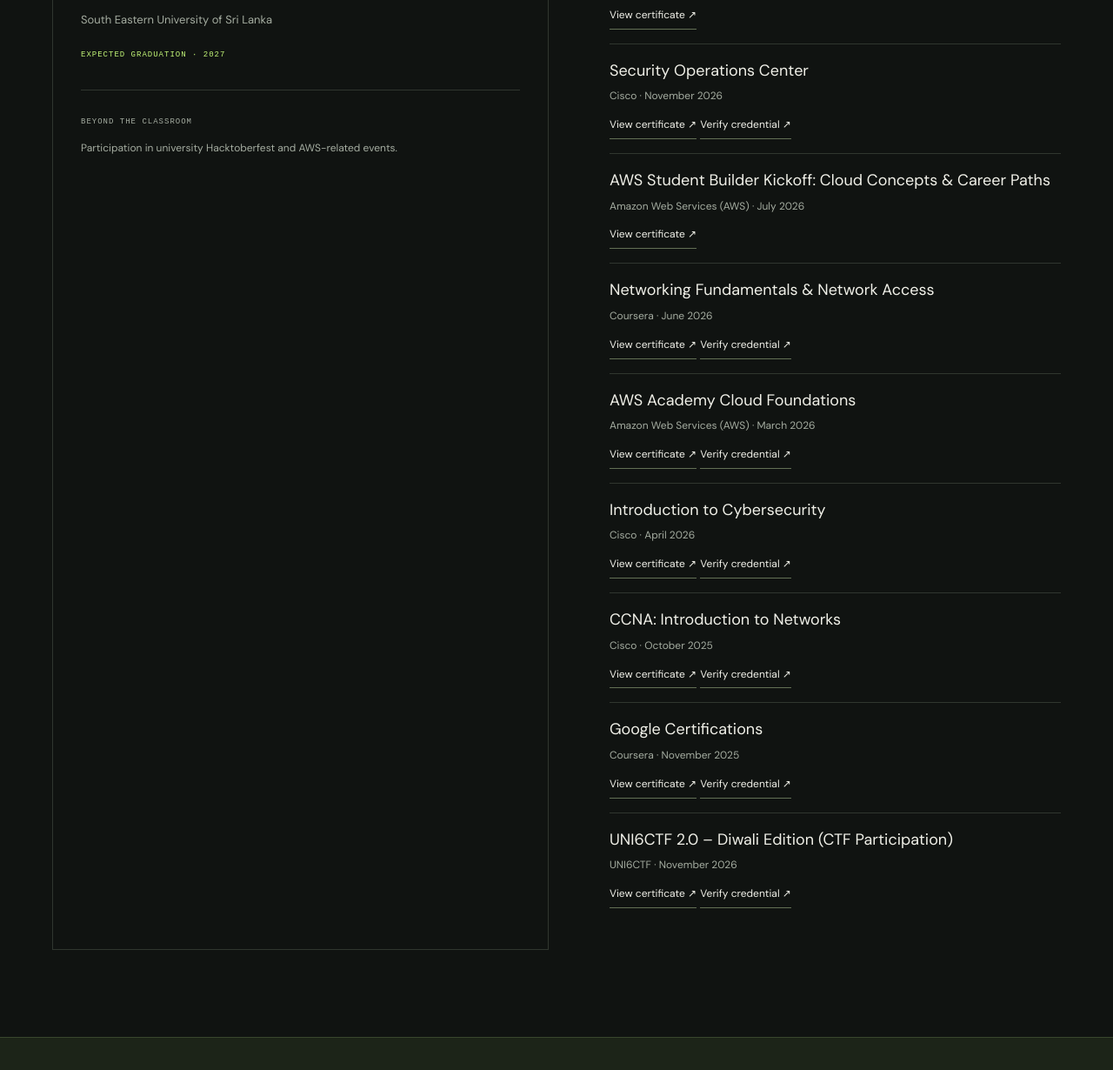
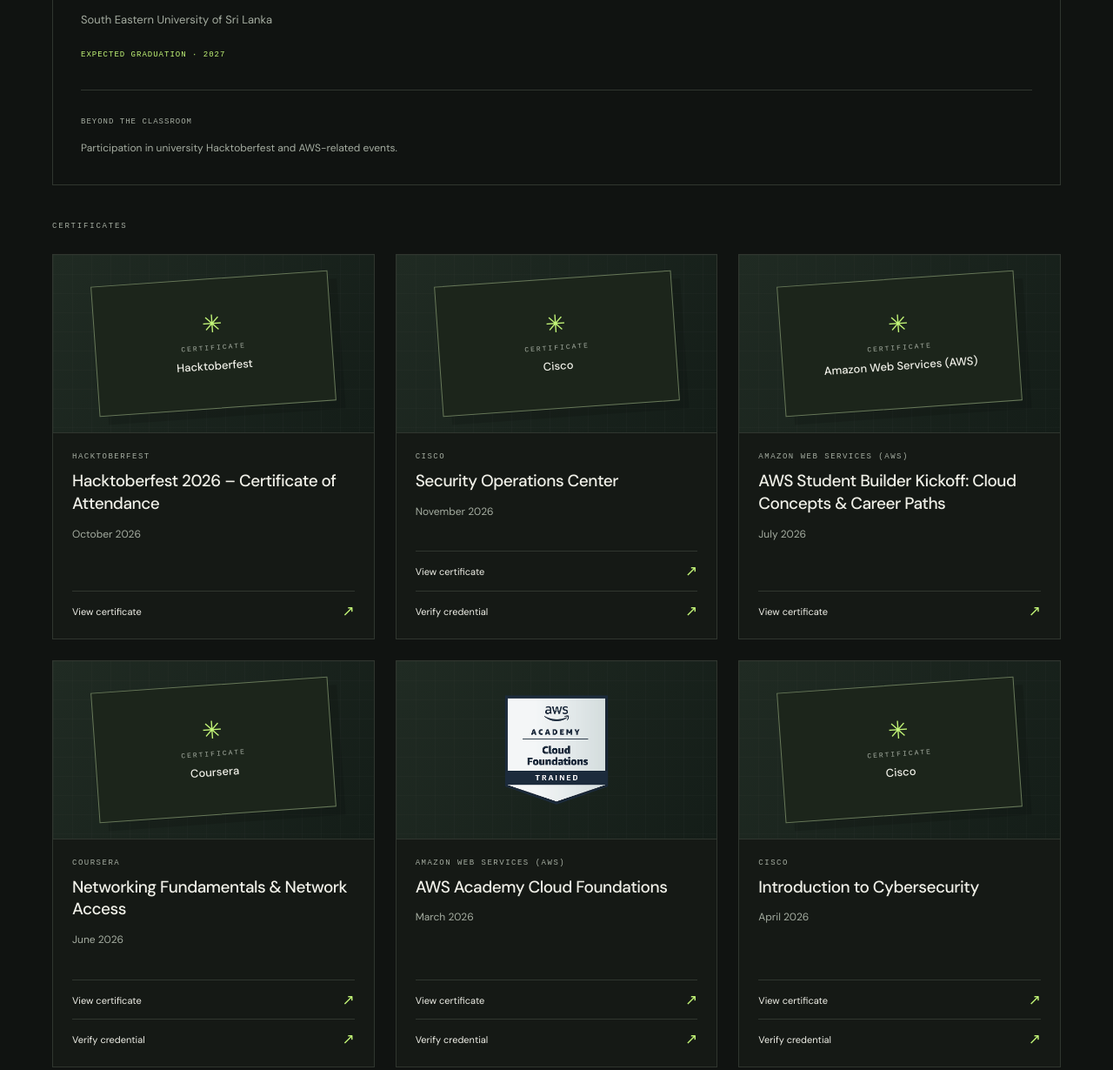
Before and after one commit to dinuka0987/dinuka0987.github.io, a plain HTML site: page index.html in a window 1280 px wide. Shown: the part 4374-5604 px from the top of the page at 87% size. Drawn offline with Linux system fonts and the light colour scheme.

Commit message:
chage the certificate card styles

```diff
--- a/app.js
+++ b/app.js
@@ -44,8 +44,64 @@ async function init() {
     }));
     if (content.resume) document.querySelectorAll('.resume-link').forEach(a => a.href = safeURL(content.resume));
     if (content.certificates?.length) {
-      document.querySelector('#certificate-list').innerHTML = content.certificates.map(c => `<article class="certificate-item"><h3>${escapeHTML(c.title)}</h3><p>${escapeHTML(c.issuer)}${c.date ? ' · ' + escapeHTML(c.date) : ''}</p>${c.file ? `<a class="text-link" href="${escapeHTML(safeURL(c.file))}" target="_blank" rel="noopener noreferrer">View certificate ↗</a>` : ''}${c.url ? ` <a class="text-link" href="${escapeHTML(safeURL(c.url))}" target="_blank" rel="noopener noreferrer">Verify credential ↗</a>` : ''}</article>`).join('');
-    }
+  document.querySelector('#certificate-list').innerHTML =
+    content.certificates.map(c => {
+      const isImage = /\.(png|jpe?g|webp)(?:[?#]|$)/i.test(c.file || '');
+
+      const preview = isImage
+        ? `<img
+            src="${escapeHTML(safeURL(c.file))}"
+            alt="${escapeHTML(c.title)} certificate"
+            loading="lazy">`
+        : `<div class="certificate-artwork" aria-hidden="true">
+            <span class="certificate-seal">✳</span>
+            <small>CERTIFICATE</small>
+            <strong>${escapeHTML(c.issuer)}</strong>
+          </div>`;
+
+      return `
+        <article class="project-card certificate-card">
+          <div class="project-art certificate-art">
+            ${preview}
+          </div>
+
+          <div class="project-content">
+            <span class="project-category">
+              ${escapeHTML(c.issuer)}
+            </span>
+
+            <h3>${escapeHTML(c.title)}</h3>
+
+            ${c.date ? `<p>${escapeHTML(c.date)}</p>` : ''}
+
+            <div class="certificate-links">
+              ${c.file ? `
+                <a
+                  class="project-link"
+                  href="${escapeHTML(safeURL(c.file))}"
+                  target="_blank"
+                  rel="noopener noreferrer"
+                  aria-label="View ${escapeHTML(c.title)} certificate">
+                  View certificate <span>↗</span>
+                </a>
+              ` : ''}
+
+              ${c.url ? `
+                <a
+                  class="project-link"
+                  href="${escapeHTML(safeURL(c.url))}"
+                  target="_blank"
+                  rel="noopener noreferrer"
+                  aria-label="Verify ${escapeHTML(c.title)} credential">
+                  Verify credential <span>↗</span>
+                </a>
+              ` : ''}
+            </div>
+          </div>
+        </article>
+      `;
+    }).join('');
+}
   } catch (error) {
     grid.innerHTML = '<p>Project details could not load. <a class="text-link" href="https://github.com/dinuka0987?tab=repositories">Explore my work on GitHub ↗</a></p>';
     statusText.textContent = 'Project details unavailable.';
--- a/index.html
+++ b/index.html
@@ -24,7 +24,7 @@
 <section class="section wrap about" id="about"><div><p class="eyebrow">ABOUT ME</p><h2>Software development.<br><span class="muted">Connected, secure systems.</span></h2></div><div class="about-copy"><p>I am an Information and Communication Technology undergraduate at South Eastern University of Sri Lanka, with an expected graduation in 2027.</p><p>My technical interests span software development, network engineering, and cybersecurity. Through academic and personal projects, I have gained practical experience in web and mobile application development, business applications, and software dependency analysis.</p><p>I focus on developing reliable, maintainable solutions while strengthening my understanding of networking and system security. I am committed to continuous professional development and applying my technical knowledge to practical challenges.</p></div></section>
 <section class="section wrap" id="projects"><div class="section-heading"><div><p class="eyebrow">SELECTED WORK</p><h2>Ideas into <span class="serif">implementation.</span></h2></div><a class="text-link" href="https://github.com/dinuka0987?tab=repositories" target="_blank" rel="noopener noreferrer">All repositories ↗</a></div><p class="section-intro">A collection of things I’ve built, explored, and learned from.</p><div class="filters" role="group" aria-label="Filter projects"><button class="active" data-filter="All" aria-pressed="true">All work</button><button data-filter="Featured" aria-pressed="false">★ Featured</button><button data-filter="Security" aria-pressed="false">Security</button><button data-filter="Mobile" aria-pressed="false">Mobile</button><button data-filter="Web" aria-pressed="false">Web</button><button data-filter="Software" aria-pressed="false">Software</button></div><p id="project-status" class="sr-only" role="status"></p><div class="projects-grid" id="project-grid"></div><noscript><p>JavaScript is needed for project filters. <a href="https://github.com/dinuka0987?tab=repositories">Explore all projects on GitHub.</a></p></noscript></section>
 <section class="skills-section" id="skills"><div class="section wrap"><div class="section-heading"><div><p class="eyebrow">MY TOOLKIT</p><h2>A foundation to <span class="serif">build on.</span></h2></div><p class="heading-note">Always learning.<br>Always adding to the toolkit.</p></div><div class="skill-rows"><div class="skill-row"><h3>Software & web</h3><div class="tags"><span>Java</span><span>Python</span><span>HTML & CSS</span><span>React</span><span>Node.js</span><span>Laravel</span></div></div><div class="skill-row"><h3>Mobile & data</h3><div class="tags"><span>Flutter</span><span>Dart</span><span>Firebase</span><span>SQL / MySQL</span><span>MongoDB</span></div></div><div class="skill-row"><h3>Tools & interests</h3><div class="tags"><span>Git & GitHub</span><span>Computer networking</span><span>Network security</span><span>Cybersecurity</span></div></div></div><p class="skills-note">Technologies I’ve studied or used in projects; networking and security are areas of continued exploration.</p></div></section>
-<section class="section wrap" id="credentials"><div class="section-heading"><div><p class="eyebrow">LEARNING JOURNEY</p><h2>Learning with <span class="serif">intention.</span></h2></div></div><div class="credentials-grid"><article class="education"><div class="small-icon">↗</div><p class="eyebrow">EDUCATION</p><h3>Bachelor of Information<br>Communication Technology</h3><p>South Eastern University of Sri Lanka</p><span class="label">EXPECTED GRADUATION · 2027</span><div class="activities"><small>BEYOND THE CLASSROOM</small><p>Participation in university Hacktoberfest and AWS-related events.</p></div></article><div class="certificates"><p class="eyebrow">CERTIFICATES</p><div id="certificate-list"><h3>The learning continues.</h3><p>Certificate documents will be added here as they become available.</p><a class="text-link" href="https://www.linkedin.com/in/dinuka-dilshan-2193512b1/" target="_blank" rel="noopener noreferrer">Visit my LinkedIn profile ↗</a></div></div></div></section>
+<section class="section wrap" id="credentials"><div class="section-heading"><div><p class="eyebrow">LEARNING JOURNEY</p><h2>Learning with <span class="serif">intention.</span></h2></div></div><div class="credentials-grid"><article class="education"><div class="small-icon">↗</div><p class="eyebrow">EDUCATION</p><h3>Bachelor of Information<br>Communication Technology</h3><p>South Eastern University of Sri Lanka</p><span class="label">EXPECTED GRADUATION · 2027</span><div class="activities"><small>BEYOND THE CLASSROOM</small><p>Participation in university Hacktoberfest and AWS-related events.</p></div></article><div class="certificates"><p class="eyebrow">CERTIFICATES</p><div class="projects-grid" id="certificate-list"><h3>The learning continues.</h3><p>Certificate documents will be added here as they become available.</p><a class="text-link" href="https://www.linkedin.com/in/dinuka-dilshan-2193512b1/" target="_blank" rel="noopener noreferrer">Visit my LinkedIn profile ↗</a></div></div></div></section>
 <section class="contact-section" id="contact"><div class="wrap"><p class="eyebrow"><span class="status-dot"></span> LET’S CONNECT</p><h2>Have something<br>in <span class="serif accent">mind?</span></h2><div class="contact-bottom"><p>I’m keen to learn, collaborate, and contribute.<br>Let’s start a conversation.</p><a class="email-link" href="mailto:dinukadilshan1009@gmail.com">dinukadilshan1009@gmail.com <span>↗</span></a></div><div class="contact-links"><a href="https://github.com/dinuka0987" target="_blank" rel="noopener noreferrer">GitHub ↗</a><a href="https://www.linkedin.com/in/dinuka-dilshan-2193512b1/" target="_blank" rel="noopener noreferrer">LinkedIn ↗</a><a class="resume-link" href="assets/Dinuka_Dilshan_Resume.pdf" download>Resume ↓</a></div></div></section>
 </main><footer class="wrap"><a class="wordmark" href="#home">dd<span>.</span></a><p>© <span id="year">2026</span> Dinuka Dilshan</p><a href="#home">BACK TO TOP ↑</a></footer>
 </body></html>
--- a/styles.css
+++ b/styles.css
@@ -14,3 +14,79 @@
 @media(min-width:1440px){.profile-portrait{height:500px}}
 @media(max-width:1000px){.profile-portrait{height:400px}.skill-row{grid-template-columns:205px 1fr}}
 @media(max-width:700px){.profile-portrait{height:420px;margin-top:15px}.skill-row{grid-template-columns:1fr}.skill-row .tags{grid-column:1}}
+/* Full-width certificates section below education */
+.credentials-grid {
+  grid-template-columns: 1fr;
+  gap: 40px;
+}
+
+.certificates {
+  padding: 0;
+}
+
+/* Reuse project card typography */
+.certificate-card .project-content h3 {
+  font-size: 19px;
+  font-weight: 500;
+}
+
+.certificate-card .project-content p {
+  font-size: 12px;
+  max-width: none;
+}
+
+/* Certificate preview */
+.certificate-art {
+  padding: 24px;
+}
+
+.certificate-art img {
+  position: relative;
+  width: 100%;
+  height: 100%;
+  object-fit: contain;
+}
+
+/* Illustration for PDF certificates */
+.certificate-artwork {
+  position: relative;
+  width: 85%;
+  height: 150px;
+  padding: 16px;
+  display: flex;
+  flex-direction: column;
+  align-items: center;
+  justify-content: center;
+  gap: 8px;
+  border: 1px solid #68795a;
+  background: #1c251b;
+  text-align: center;
+  box-shadow: 10px 10px 0 #0002;
+  transform: rotate(-4deg);
+}
+
+.certificate-seal {
+  color: var(--green);
+  font-size: 28px;
+  line-height: 1;
+}
+
+.certificate-artwork small {
+  color: var(--muted);
+  font: 8px monospace;
+  letter-spacing: 2px;
+}
+
+.certificate-artwork strong {
+  font-size: 13px;
+  font-weight: 500;
+  line-height: 1.4;
+}
+
+.certificate-links {
+  margin-top: auto;
+}
+
+.certificate-links .project-link + .project-link {
+  margin-top: 12px;
+}
```
